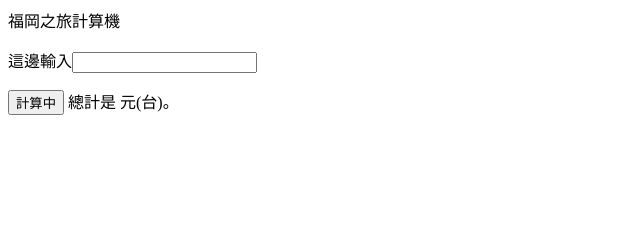
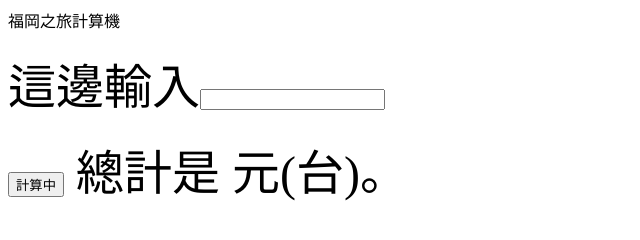
Before and after one commit to mudkip0531/fuk, a plain HTML site: page index.html in a window 1280 px wide. Shown: the whole page, without its empty margins (0-640 px from the left). Drawn offline with Linux system fonts and the light colour scheme.

Commit message:
Add files via upload

```diff
--- a/index.html
+++ b/index.html
@@ -10,10 +10,13 @@
     <div class="wrap">
 
         <div class="computer">福岡之旅計算機</div>
-        <p>這邊輸入<input id="ham" type="text"></p>
+        <p>
+            <font size="7">這邊輸入<input id="ham" type="text"></font>
+        </p>
 
-        <p><input id="count" value="計算中" type="button"></input>
-            總計是 <em id="total"></em>元(台)。
+        <p>
+            <font size="7"><input id="count" value="計算中" type="button"></input>
+                總計是 <em id="total"></em>元(台)。</font>
         </p>
         <script> document.getElementById('count').onclick = function () {
                 var hamNum = parseInt(document.getElementById('ham').value);
```
